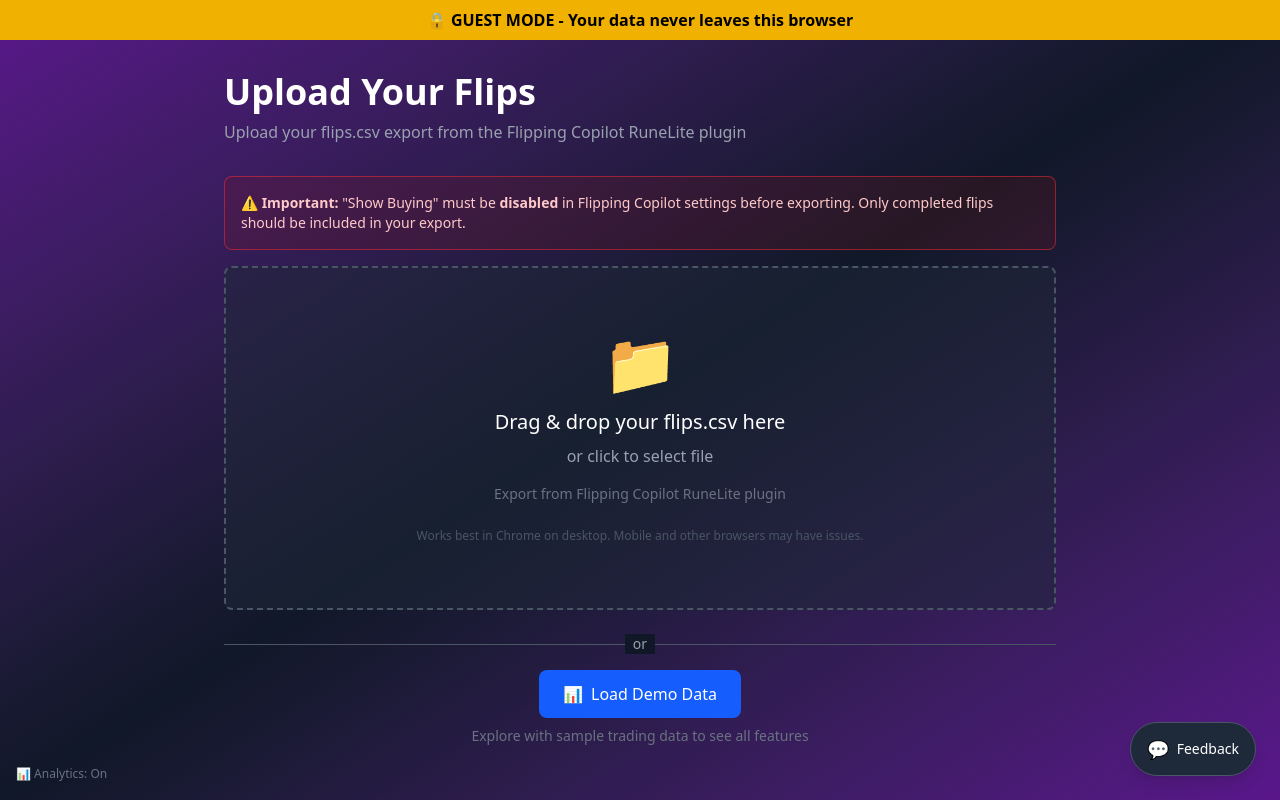
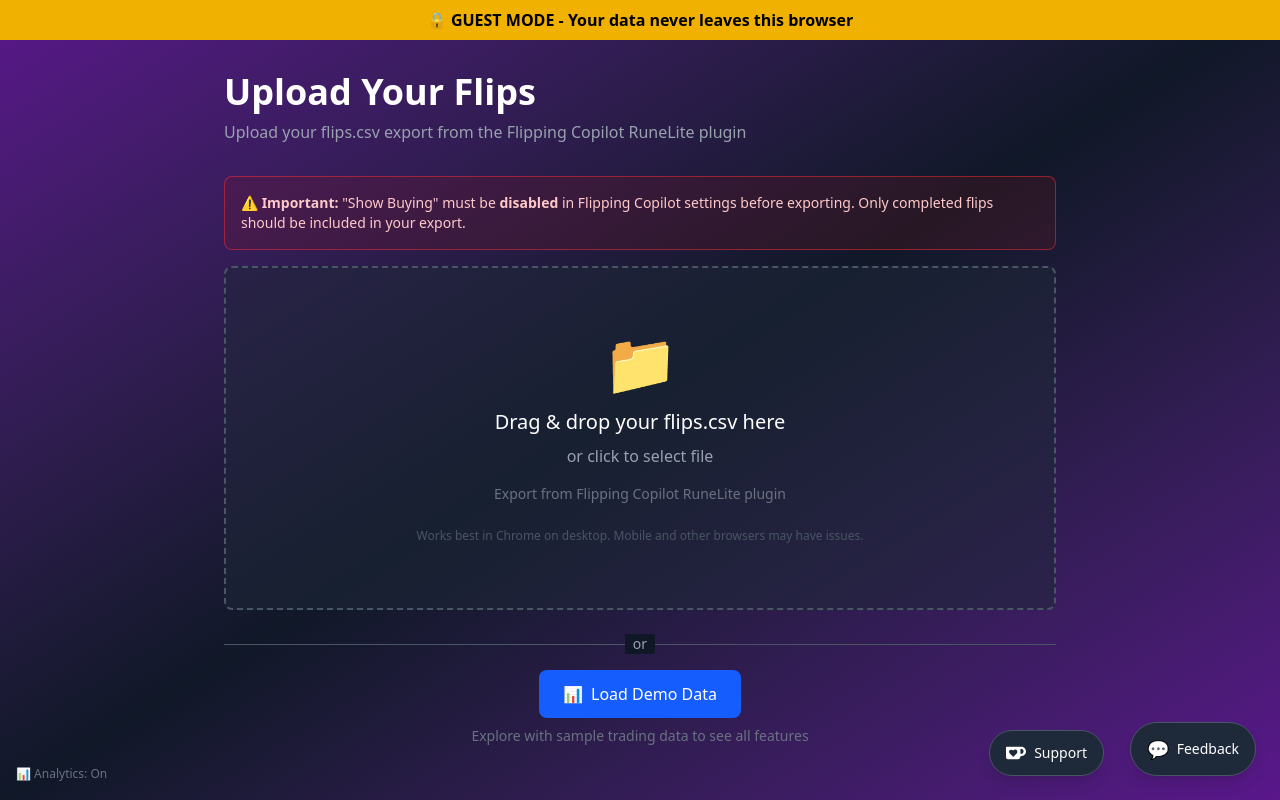
Before and after one commit to 1000tomax/OSRS-Flip-Tracker-Combined, a React (Vite) app: page /guest in a window 1280 px wide. Built offline with nearby package versions, Linux system fonts and the light colour scheme; no server answers.

Commit message:
feat: add floating Ko-fi support button
Added a subtle floating button next to the Feedback button that links to Ko-fi for project support. The button matches the existing UI design with the same styling and hover effects.

```diff
--- a/src/App.jsx
+++ b/src/App.jsx
@@ -5,6 +5,7 @@
 import Navigation from './components/Navigation';
 import LoadingSpinner from './components/LoadingSpinner';
 import SEO from './components/SEO';
+import SupportButton from './components/Footer';
 
 // Lazy load most page components for code splitting
 const Home = lazy(() => import('./pages/Home'));
@@ -72,6 +73,7 @@
           </Routes>
         </Suspense>
       </main>
+      <SupportButton />
     </div>
   );
 }
--- /dev/null
+++ b/src/components/Footer.jsx
@@ -0,0 +1,16 @@
+export default function SupportButton() {
+  return (
+    <a
+      href="https://ko-fi.com/mreedon"
+      target="_blank"
+      rel="noopener noreferrer"
+      className="fixed bottom-6 right-44 z-40 px-4 py-3 bg-gray-800 hover:bg-gray-700 border border-gray-600 text-white rounded-full shadow-lg transition-all duration-200 hover:scale-105 flex items-center gap-2 group"
+      title="Support this project"
+    >
+      <svg viewBox="0 0 24 24" fill="currentColor" className="w-5 h-5" aria-hidden="true">
+        <path d="M23.881 8.948c-.773-4.085-4.859-4.593-4.859-4.593H.723c-.604 0-.679.798-.679.798s-.082 7.324-.022 11.822c.164 2.424 2.586 2.672 2.586 2.672s8.267-.023 11.966-.049c2.438-.426 2.683-2.566 2.658-3.734 4.352.24 7.422-2.831 6.649-6.916zm-11.062 3.511c-1.246 1.453-4.011 3.976-4.011 3.976s-.121.119-.31.023c-.076-.057-.108-.09-.108-.09-.443-.441-3.368-3.049-4.034-3.954-.709-.965-1.041-2.7-.091-3.71.951-1.01 3.005-1.086 4.363.407 0 0 1.565-1.782 3.468-.963 1.904.82 1.832 3.011.723 4.311zm6.173.478c-.928.116-1.682.028-1.682.028V7.284h1.77s1.971.551 1.971 2.638c0 1.913-.985 2.667-2.059 3.015z" />
+      </svg>
+      <span className="text-sm font-medium">Support</span>
+    </a>
+  );
+}
```
